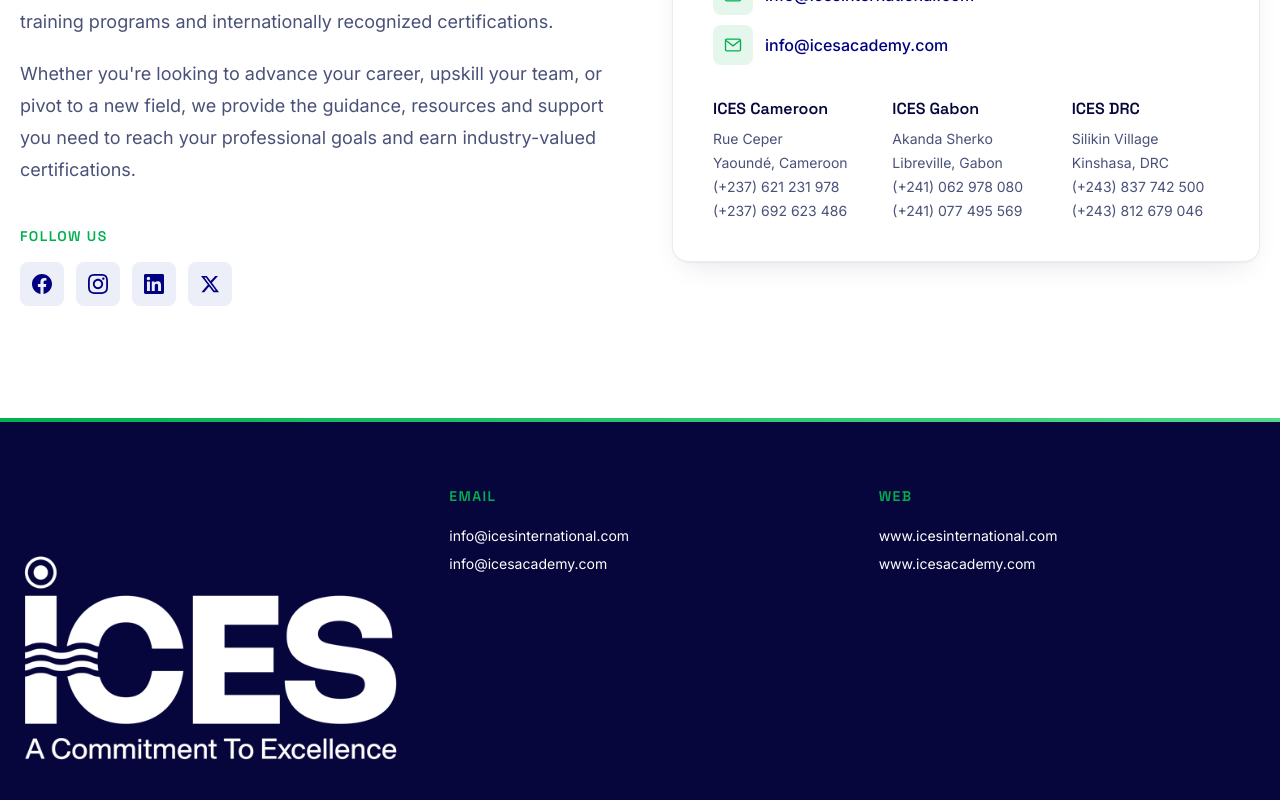
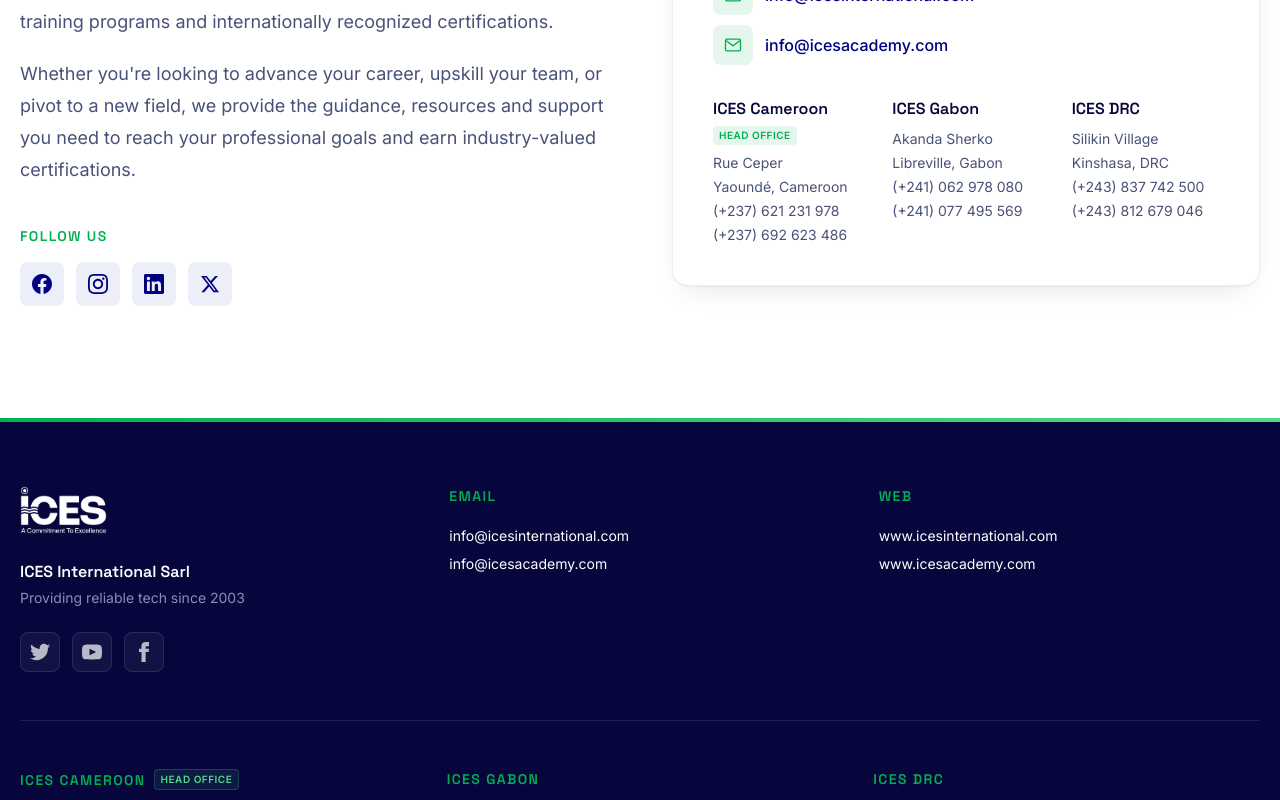
Before and after one commit to yvesjordan06/ices-international, a Nuxt app: page /about in a window 1280 px wide. Shown: the part 720-1520 px from the top of the page. Built offline with nearby package versions, Linux system fonts and the light colour scheme.

Commit message:
Fix footer: logo taille corrigee (overflow qui chevauchait les bureaux) + Cameroun marque 'Head office' (maison mere)

```diff
--- a/components/Footer.vue
+++ b/components/Footer.vue
@@ -64,9 +64,17 @@
       <!-- Offices -->
       <div class="mt-12 pt-12 border-t border-white/10 grid gap-10 sm:grid-cols-2 lg:grid-cols-3">
         <div v-for="office in offices" :key="office.country">
-          <h4 class="font-display text-sm font-semibold uppercase tracking-widest text-emerald">
-            ICES {{ office.country }}
-          </h4>
+          <div class="flex items-center gap-2 flex-wrap">
+            <h4 class="font-display text-sm font-semibold uppercase tracking-widest text-emerald">
+              ICES {{ office.country }}
+            </h4>
+            <span
+              v-if="office.head"
+              class="text-[10px] font-semibold uppercase tracking-wider text-mint bg-mint/10 border border-mint/20 rounded px-1.5 py-0.5"
+            >
+              Head office
+            </span>
+          </div>
           <div class="mt-5 space-y-1.5 text-sm text-neutral-content/80">
             <p>{{ office.address }}</p>
             <p>{{ office.city }}</p>
@@ -92,6 +100,7 @@
     address: "Rue Ceper",
     city: "Yaoundé, Cameroon",
     phones: ["(+237) 621 231 978", "(+237) 692 623 486"],
+    head: true,
   },
   {
     country: "Gabon",
--- a/components/Logo.vue
+++ b/components/Logo.vue
@@ -1,9 +1,11 @@
 <template>
-  <img
-    :src="src"
-    alt="ICES International — A Commitment to Excellence"
-    class="h-full w-auto object-contain"
-  />
+  <span class="inline-flex items-center">
+    <img
+      :src="src"
+      alt="ICES International — A Commitment to Excellence"
+      class="h-full w-auto object-contain"
+    />
+  </span>
 </template>
 <script lang="ts" setup>
 import { computed } from "vue";
--- a/pages/about.vue
+++ b/pages/about.vue
@@ -90,6 +90,12 @@
                 <p class="font-display font-semibold text-ink">
                   ICES {{ office.country }}
                 </p>
+                <span
+                  v-if="office.head"
+                  class="inline-block mt-1 text-[10px] font-semibold uppercase tracking-wider text-emerald bg-emerald/10 rounded px-1.5 py-0.5"
+                >
+                  Head office
+                </span>
                 <div class="mt-2 space-y-1 text-sm text-slate2">
                   <p>{{ office.address }}</p>
                   <p>{{ office.city }}</p>
@@ -113,6 +119,7 @@
     address: "Rue Ceper",
     city: "Yaoundé, Cameroon",
     phones: ["(+237) 621 231 978", "(+237) 692 623 486"],
+    head: true,
   },
   {
     country: "Gabon",
```
